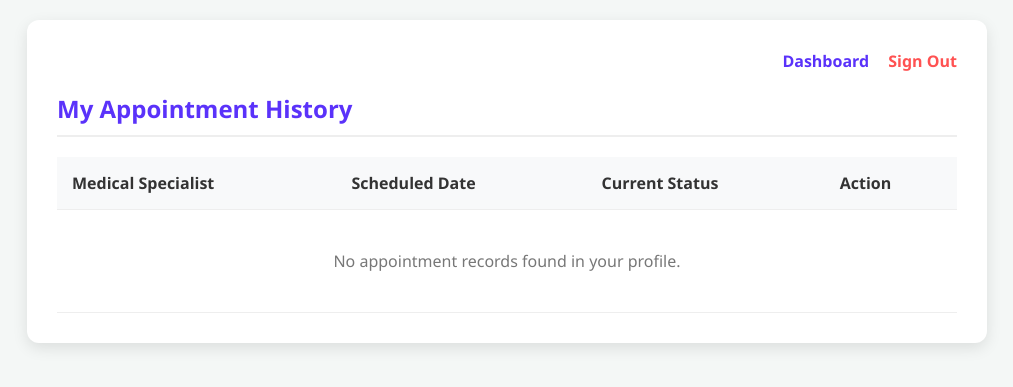
After one commit to imtheking99/hospital-system, a PHP site: page /pupdate.php in a window 1280 px wide. The commit adds this page. Shown: the top 387 px of the page, without its empty margins (133-1146 px from the left). Run offline with PHP 8.4, Linux system fonts and the light colour scheme; a user stored in the database is signed in; data comes from the database, SQL or seed files in the repository.

Commit message:
appoinment

```diff
--- a/pdash.php
+++ b/pdash.php
@@ -40,7 +40,7 @@ try {
     <nav class="main-nav">
         <div class="logo">City Care Hospital</div>
         <ul class="nav-links">
-            <li><a href="pdash.php">Dashboard</a></li>
+            <li><a href="pupdate.php">Dashboard</a></li>
             <li><a href="includes/logout.php">Logout</a></li>
         </ul>
     </nav>
--- /dev/null
+++ b/pupdate.php
@@ -0,0 +1,136 @@
+<?php
+session_start();
+
+require_once 'includes/db.php';
+
+// Verify user authentication and authorization
+if (!isset($_SESSION['user_id']) || $_SESSION['role'] !== 'Patient') {
+    header("Location: index.php");
+    exit();
+}
+
+$patient_id = $_SESSION['user_id'];
+$status_message = "";
+
+// APPOINTMENT CANCELLATION LOGIC
+if ($_SERVER['REQUEST_METHOD'] === 'POST' && isset($_POST['cancel_appointment'])) {
+    $appointment_id = $_POST['appointment_id'];
+
+    try {
+        // Execute update query to modify appointment status
+        $cancel_sql = "UPDATE appointments SET status = 'Cancelled'
+                       WHERE appointment_id = ? AND patient_id = ?";
+        $cancel_stmt = $pdo->prepare($cancel_sql);
+
+        if ($cancel_stmt->execute([$appointment_id, $patient_id])) {
+            $status_message = "<div class='alert success'>Appointment cancelled successfully.</div>";
+        } else {
+            $status_message = "<div class='alert error'>Failed to cancel appointment. Please try again.</div>";
+        }
+    } catch (PDOException $e) {
+        // Log error and notify user of system failure
+        $status_message = "<div class='alert error'>System Error: " . $e->getMessage() . "</div>";
+    }
+}
+
+// DATA RETRIEVAL LOGIC
+try {
+    /**
+     * Fetch patient appointments using the vw_appointmentsummary database view.
+     *his follows the 3-Tier approach by offloading complex joins to the Data Layer.
+     */
+    $fetch_sql = "SELECT appointment_id, doctor_name, appointment_date, status
+                  FROM vw_appointmentsummary
+                  WHERE patient_name = (SELECT username FROM users WHERE user_id = ?)
+                  ORDER BY appointment_date DESC";
+
+    $stmt = $pdo->prepare($fetch_sql);
+    $stmt->execute([$patient_id]);
+    $appointments = $stmt->fetchAll(PDO::FETCH_ASSOC);
+} catch (PDOException $e) {
+    die("Data Retrieval Error: " . $e->getMessage());
+}
+?>
+
+<!DOCTYPE html>
+<html lang="en">
+<head>
+    <meta charset="UTF-8">
+    <meta name="viewport" content="width=device-width, initial-scale=1.0">
+    <title>My Appointments | City Care Hospital</title>
+    <style>
+        body { font-family: 'Segoe UI', Tahoma, Geneva, Verdana, sans-serif; background: #f4f7f6; margin: 0; padding: 20px; }
+        .container { max-width: 900px; margin: 0 auto; background: #fff; padding: 30px; border-radius: 12px; box-shadow: 0 5px 15px rgba(0,0,0,0.1); }
+        h2 { color: #5a32fa; border-bottom: 2px solid #eee; padding-bottom: 10px; }
+        .alert { padding: 15px; border-radius: 5px; margin-bottom: 20px; font-weight: bold; }
+        .success { background: #d4edda; color: #155724; border: 1px solid #c3e6cb; }
+        .error { background: #f8d7da; color: #721c24; border: 1px solid #f5c6cb; }
+        table { width: 100%; border-collapse: collapse; margin-top: 20px; }
+        th, td { padding: 15px; text-align: left; border-bottom: 1px solid #eee; }
+        th { background: #f8f9fa; color: #333; }
+        .status-badge { padding: 5px 10px; border-radius: 20px; font-size: 0.85em; text-transform: uppercase; }
+        .scheduled { background: #e1f5fe; color: #0288d1; }
+        .cancelled { background: #ffebee; color: #c62828; }
+        .btn-cancel { background: #ff5252; color: white; border: none; padding: 8px 15px; border-radius: 4px; cursor: pointer; transition: 0.3s; }
+        .btn-cancel:hover { background: #d32f2f; }
+        .nav-links { text-align: right; margin-bottom: 20px; }
+        .nav-links a { text-decoration: none; color: #5a32fa; font-weight: bold; margin-left: 15px; }
+    </style>
+</head>
+<body>
+
+<div class="container">
+    <div class="nav-links">
+        <a href="pdash.php">Dashboard</a>
+        <a href="includes/logout.php" style="color: #ff5252;">Sign Out</a>
+    </div>
+
+    <h2>My Appointment History</h2>
+
+    <?php echo $status_message; ?>
+
+    <table>
+        <thead>
+            <tr>
+                <th>Medical Specialist</th>
+                <th>Scheduled Date</th>
+                <th>Current Status</th>
+                <th>Action</th>
+            </tr>
+        </thead>
+        <tbody>
+            <?php if (count($appointments) > 0): ?>
+                <?php foreach ($appointments as $row): ?>
+                    <tr>
+                        <td><strong>Dr. <?php echo htmlspecialchars($row['doctor_name']); ?></strong></td>
+                        <td><?php echo htmlspecialchars($row['appointment_date']); ?></td>
+                        <td>
+                            <span class="status-badge <?php echo strtolower($row['status']); ?>">
+                                <?php echo htmlspecialchars($row['status']); ?>
+                            </span>
+                        </td>
+                        <td>
+                            <?php if ($row['status'] !== 'Cancelled'): ?>
+                                <form method="POST" onsubmit="return confirm('Confirm appointment cancellation?');">
+                                    <input type="hidden" name="appointment_id" value="<?php echo $row['appointment_id']; ?>">
+                                    <button type="submit" name="cancel_appointment" class="btn-cancel">Cancel</button>
+                                </form>
+                            <?php else: ?>
+                                <span style="color: #999;">N/A</span>
+                            <?php endif; ?>
+                        </td>
+                    </tr>
+                <?php endforeach; ?>
+            <?php else: ?>
+                <tr>
+                    <td colspan="4" style="text-align: center; padding: 40px; color: #777;">
+                        No appointment records found in your profile.
+                    </td>
+                </tr>
+            <?php endif; ?>
+        </tbody>
+    </table>
+</div>
+
+</body>
+</html>
```
